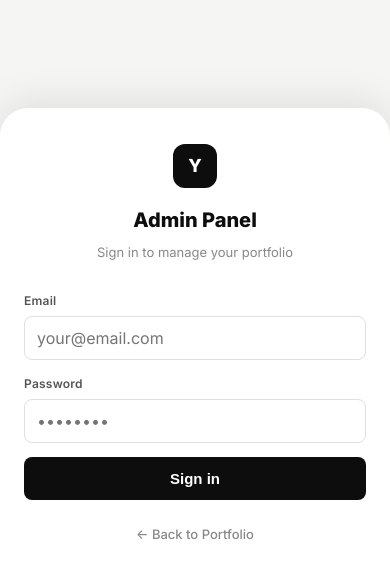
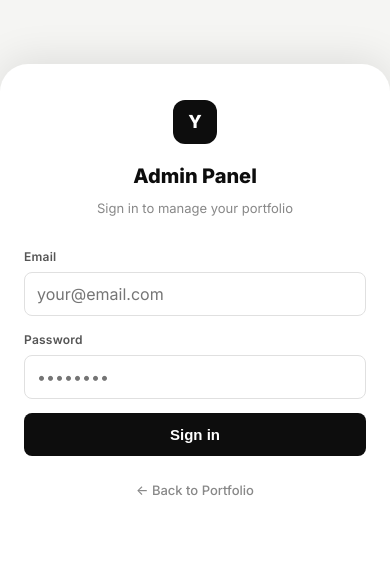
Before and after one commit to yasaminz07/Portfolio, a React (Vite) app: page /admin/login in a window 390 px wide. Shown: the part 243-822 px from the top of the page. Built offline with nearby package versions, Linux system fonts and the light colour scheme; no server answers.

Commit message:
login box fix

```diff
--- a/src/admin/admin.css
+++ b/src/admin/admin.css
@@ -1056,7 +1056,7 @@
 
   .admin-login__card {
     border-radius: 28px 28px 0 0;
-    padding: 36px 24px 56px;
+    padding: 36px 24px 100px;
     max-width: 100%;
     max-height: 92dvh;
     overflow-y: auto;
```
